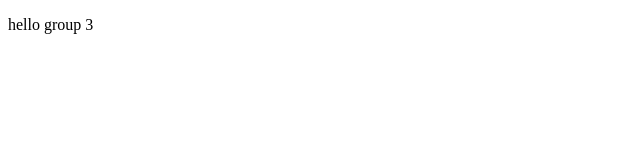
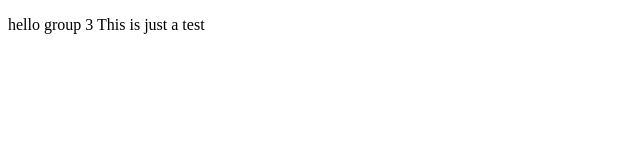
Before and after one commit to Zion45/GitPractice-Code, a plain HTML site: page Pages/index.html in a window 1280 px wide. Shown: the whole page, without its empty margins (0-640 px from the left). Drawn offline with Linux system fonts and the light colour scheme.

Commit message:
line 9 -12

```diff
--- a/Pages/index.html
+++ b/Pages/index.html
@@ -6,6 +6,11 @@
     <title>Abebe</title>
 </head>
 <body>
-    <p>hello group 3</p>
+    <p>hello group 3
+
+        This is just a test
+    </p>
+
+
 </body>
 </html>
```
